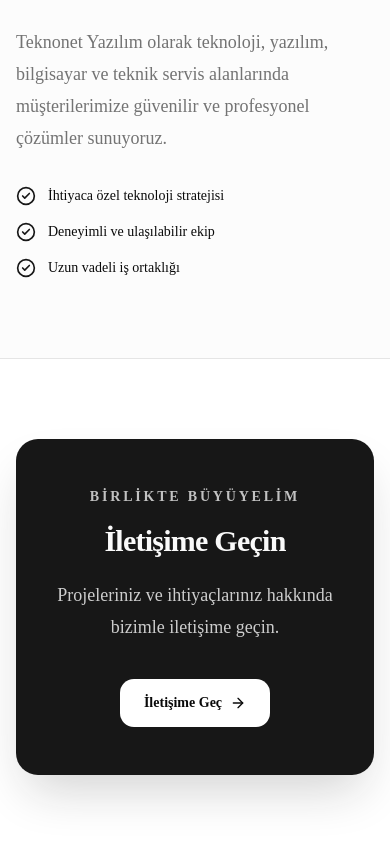
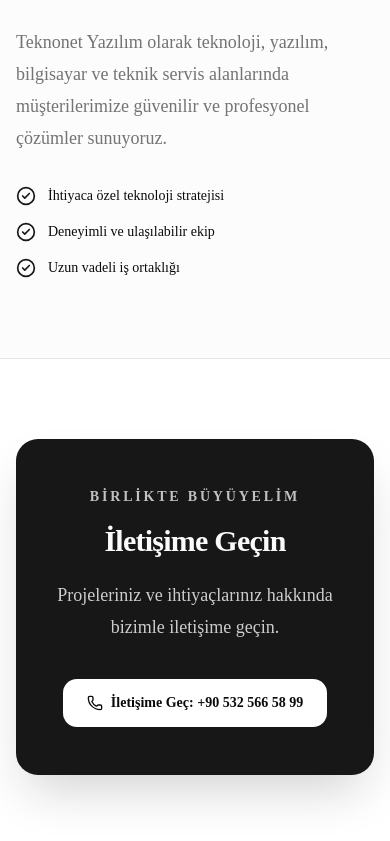
Before and after one commit to atillaalici/teknonet-website, a Next.js app: page /1 in a window 390 px wide. Shown: the part 3445-4286 px from the top of the page. Built offline with nearby package versions, Linux system fonts and the light colour scheme.

Commit message:
feat: add call button phone number

```diff
--- a/app/[locale]/page.tsx
+++ b/app/[locale]/page.tsx
@@ -6,6 +6,7 @@ import {
   Cpu,
   Headphones,
   MonitorCog,
+  Phone,
   ShieldCheck,
   Smartphone,
   Sparkles,
@@ -119,7 +120,7 @@ export default function HomePage() {
           </div>
         </section>
 
-        <section id="contact" className="px-4 py-20 sm:py-28"><div className="mx-auto max-w-7xl rounded-3xl bg-primary px-6 py-12 text-center text-primary-foreground shadow-2xl shadow-primary/20 sm:px-12 sm:py-16"><p className="text-sm font-semibold tracking-[0.2em] uppercase opacity-75">Birlikte büyüyelim</p><h2 className="mx-auto mt-4 max-w-2xl text-3xl font-bold tracking-tight sm:text-4xl">{contact("title")}</h2><p className="mx-auto mt-5 max-w-xl text-lg leading-8 opacity-80">{contact("description")}</p><a href="mailto:info@teknonet.com" className="mt-9 inline-flex items-center gap-2 rounded-xl bg-background px-6 py-3.5 text-sm font-semibold text-foreground transition-transform hover:-translate-y-0.5">{contact("button")} <ArrowRight className="size-4" /></a></div></section>
+        <section id="contact" className="px-4 py-20 sm:py-28"><div className="mx-auto max-w-7xl rounded-3xl bg-primary px-6 py-12 text-center text-primary-foreground shadow-2xl shadow-primary/20 sm:px-12 sm:py-16"><p className="text-sm font-semibold tracking-[0.2em] uppercase opacity-75">Birlikte büyüyelim</p><h2 className="mx-auto mt-4 max-w-2xl text-3xl font-bold tracking-tight sm:text-4xl">{contact("title")}</h2><p className="mx-auto mt-5 max-w-xl text-lg leading-8 opacity-80">{contact("description")}</p><a href="tel:+905325665899" className="mt-9 inline-flex items-center gap-2 rounded-xl bg-background px-6 py-3.5 text-sm font-semibold text-foreground transition-transform hover:-translate-y-0.5"><Phone className="size-4" />{contact("button")}</a></div></section>
       </main>
     </>
   );
--- a/messages/en.json
+++ b/messages/en.json
@@ -28,7 +28,7 @@
   "Contact": {
     "title": "Get in Touch",
     "description": "Contact us about your projects and technology needs.",
-    "button": "Contact Us"
+    "button": "Call Us: +90 532 566 58 99"
   },
   "Footer": {
     "copyright": "© 2026 Teknonet Yazılım. All rights reserved."
--- a/messages/tr.json
+++ b/messages/tr.json
@@ -28,7 +28,7 @@
   "Contact": {
     "title": "İletişime Geçin",
     "description": "Projeleriniz ve ihtiyaçlarınız hakkında bizimle iletişime geçin.",
-    "button": "İletişime Geç"
+    "button": "İletişime Geç: +90 532 566 58 99"
   },
   "Footer": {
     "copyright": "© 2026 Teknonet Yazılım. Tüm hakları saklıdır."
```
